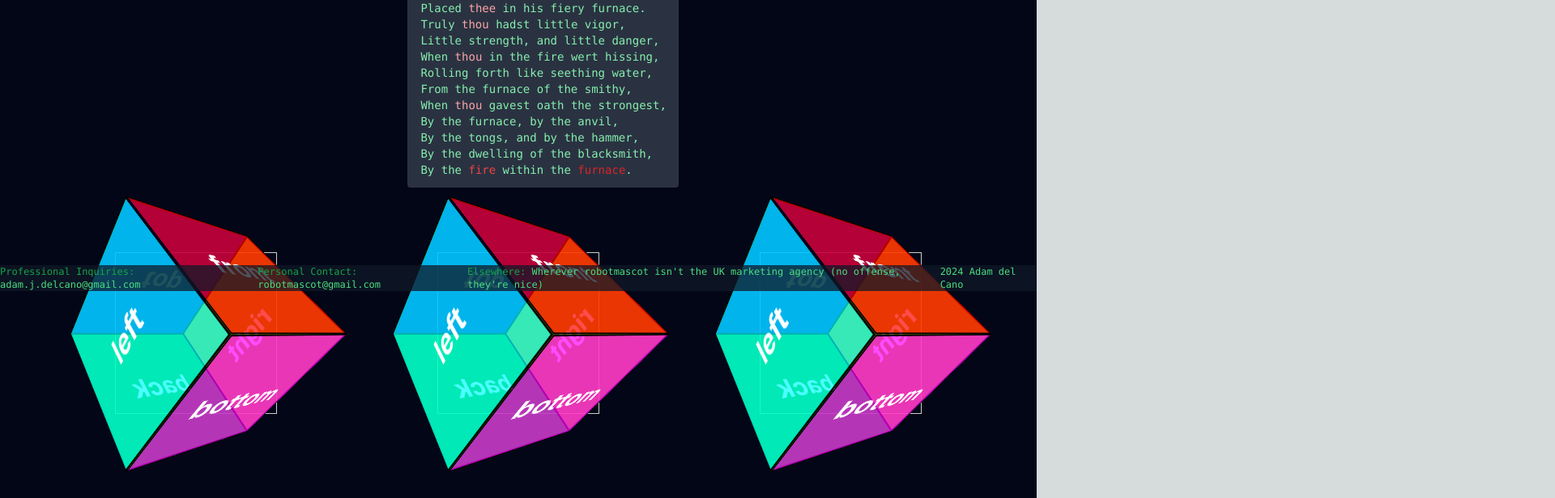
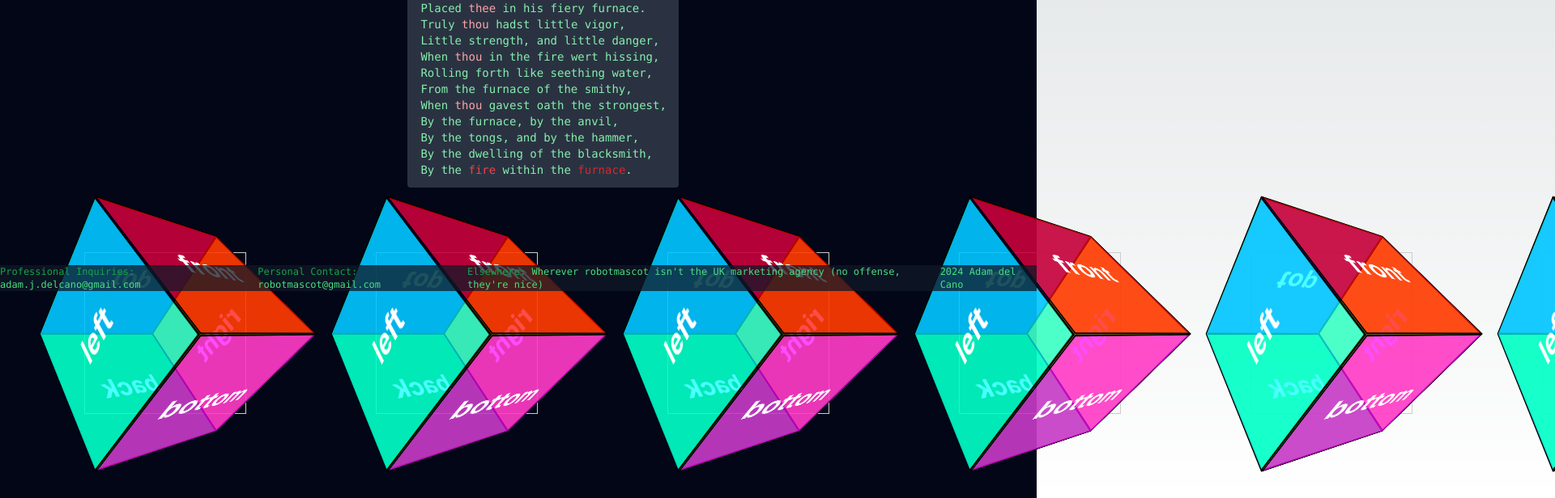
Before and after one commit to adamdelcano/adamdelcano.github.io, a Next.js app: page / in a window 1280 px wide. Shown: the part 440-1056 px from the top of the page at 81% size, 1920 px wide, since content can reach past the window. Built offline with nearby package versions, Linux system fonts and the light colour scheme.

Commit message:
Two rows

```diff
--- a/src/app/page.tsx
+++ b/src/app/page.tsx
@@ -242,6 +242,36 @@ export default function Home() {
           <div className="cube__face cube__face--bottom">bottom</div>
         </div>
       </div>
+      <div className="scene">
+        <div className="cube">
+          <div className="cube__face cube__face--front">front</div>
+          <div className="cube__face cube__face--back">back</div>
+          <div className="cube__face cube__face--right">right</div>
+          <div className="cube__face cube__face--left">left</div>
+          <div className="cube__face cube__face--top">top</div>
+          <div className="cube__face cube__face--bottom">bottom</div>
+        </div>
+      </div>
+      <div className="scene">
+        <div className="cube">
+          <div className="cube__face cube__face--front">front</div>
+          <div className="cube__face cube__face--back">back</div>
+          <div className="cube__face cube__face--right">right</div>
+          <div className="cube__face cube__face--left">left</div>
+          <div className="cube__face cube__face--top">top</div>
+          <div className="cube__face cube__face--bottom">bottom</div>
+        </div>
+      </div>
+      <div className="scene">
+        <div className="cube">
+          <div className="cube__face cube__face--front">front</div>
+          <div className="cube__face cube__face--back">back</div>
+          <div className="cube__face cube__face--right">right</div>
+          <div className="cube__face cube__face--left">left</div>
+          <div className="cube__face cube__face--top">top</div>
+          <div className="cube__face cube__face--bottom">bottom</div>
+        </div>
+      </div>
       </div>
       <footer className="fixed bottom-0 flex flex-row items-center justify-evenly w-full text-green-400 font-mono text-xs bg-gray-900/75">
         <p>
```
